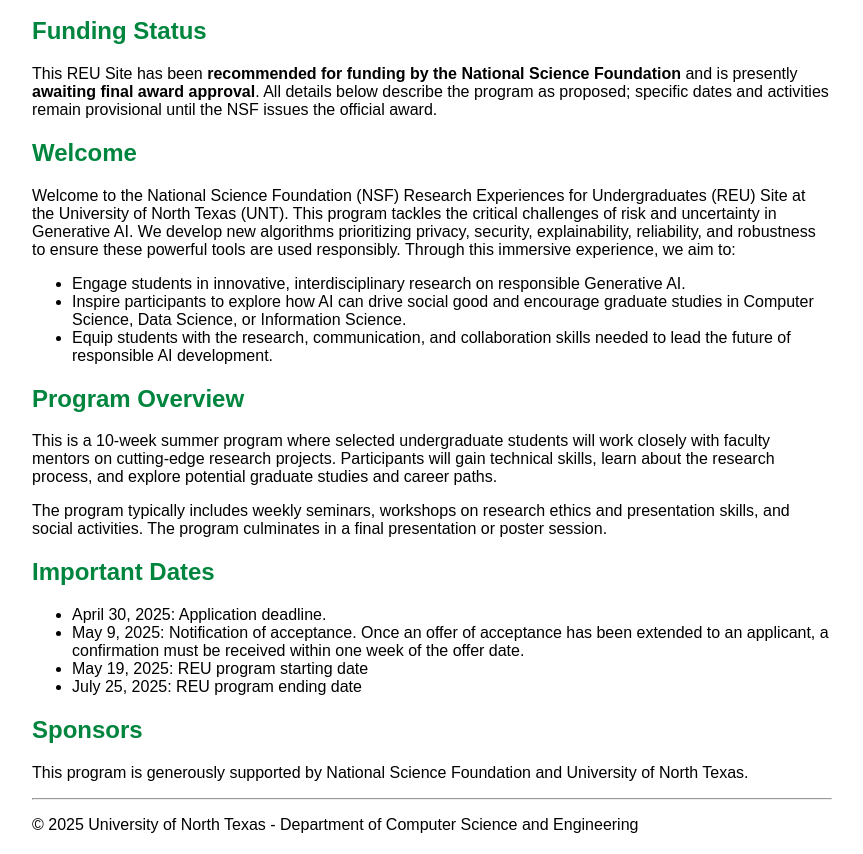
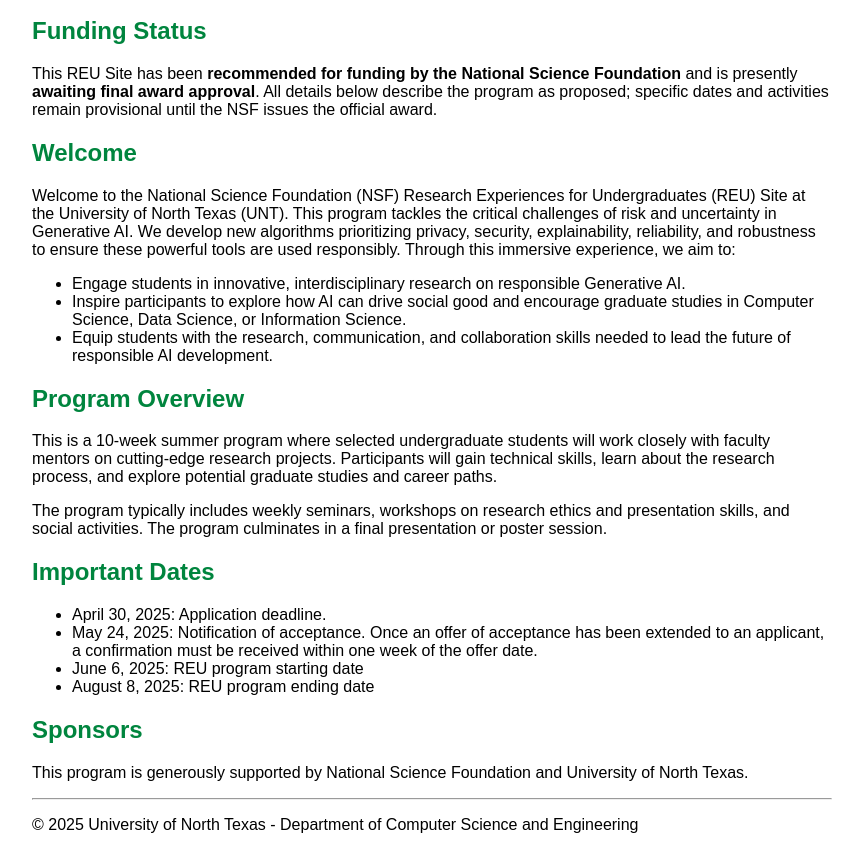
Before and after one commit to ResponsibleAILab/ResponsibleAILab.github.io, a plain HTML site: page index.html in a window 1280 px wide. Shown: the part 173-1027 px from the top of the page, without its empty margins (208-1071 px from the left). Drawn offline with Linux system fonts and the light colour scheme.

Commit message:
Update index.html

```diff
--- a/index.html
+++ b/index.html
@@ -61,9 +61,9 @@
         <h2>Important Dates</h2>
         <ul>
             <li>April 30, 2025: Application deadline.</li>
-            <li>May 9, 2025: Notification of acceptance. Once an offer of acceptance has been extended to an applicant, a confirmation must be received within one week of the offer date.</li>
-            <li>May 19, 2025: REU program starting date</li>
-            <li>July 25, 2025: REU program ending date</li>
+            <li>May 24, 2025: Notification of acceptance. Once an offer of acceptance has been extended to an applicant, a confirmation must be received within one week of the offer date.</li>
+            <li>June 6, 2025: REU program starting date</li>
+            <li>August 8, 2025: REU program ending date</li>
         </ul>
 
         <h2>Sponsors</h2>
```
